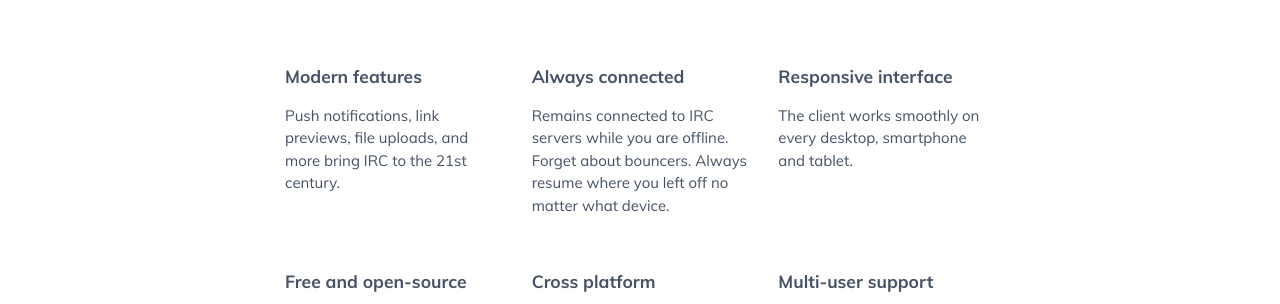
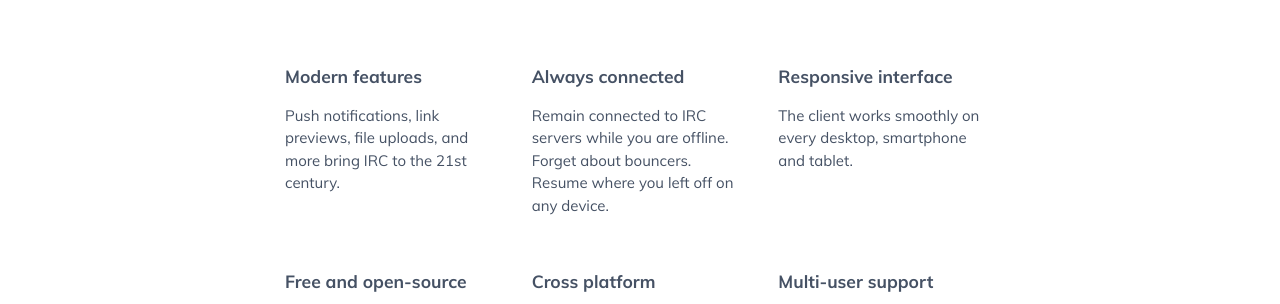
Before and after one commit to thelounge/thelounge.github.io, a Jekyll site: the page built from index.html, in a window 1280 px wide. Shown: the part 624-928 px from the top of the page. Built offline with Jekyll 4.4.1, drawn with Linux system fonts in a browser that asks for light colours; comment, search, counter and statistics services are not loaded.

Commit message:
Update index.html
Co-Authored-By: xPaw <xPaw@users.noreply.github.com>

```diff
--- a/index.html
+++ b/index.html
@@ -46,7 +46,7 @@ layout: default
 			</div>
 			<div class="col-sm-4 feature">
 				<h3>Always connected</h3>
-				<p>Remains connected to IRC servers while you are offline. Forget about bouncers. Always resume where you left off no matter what device.</p>
+				<p>Remain connected to IRC servers while you are offline. Forget about bouncers. Resume where you left off on any device.</p>
 			</div>
 			<div class="col-sm-4 feature">
 				<h3>Responsive interface</h3>
```
